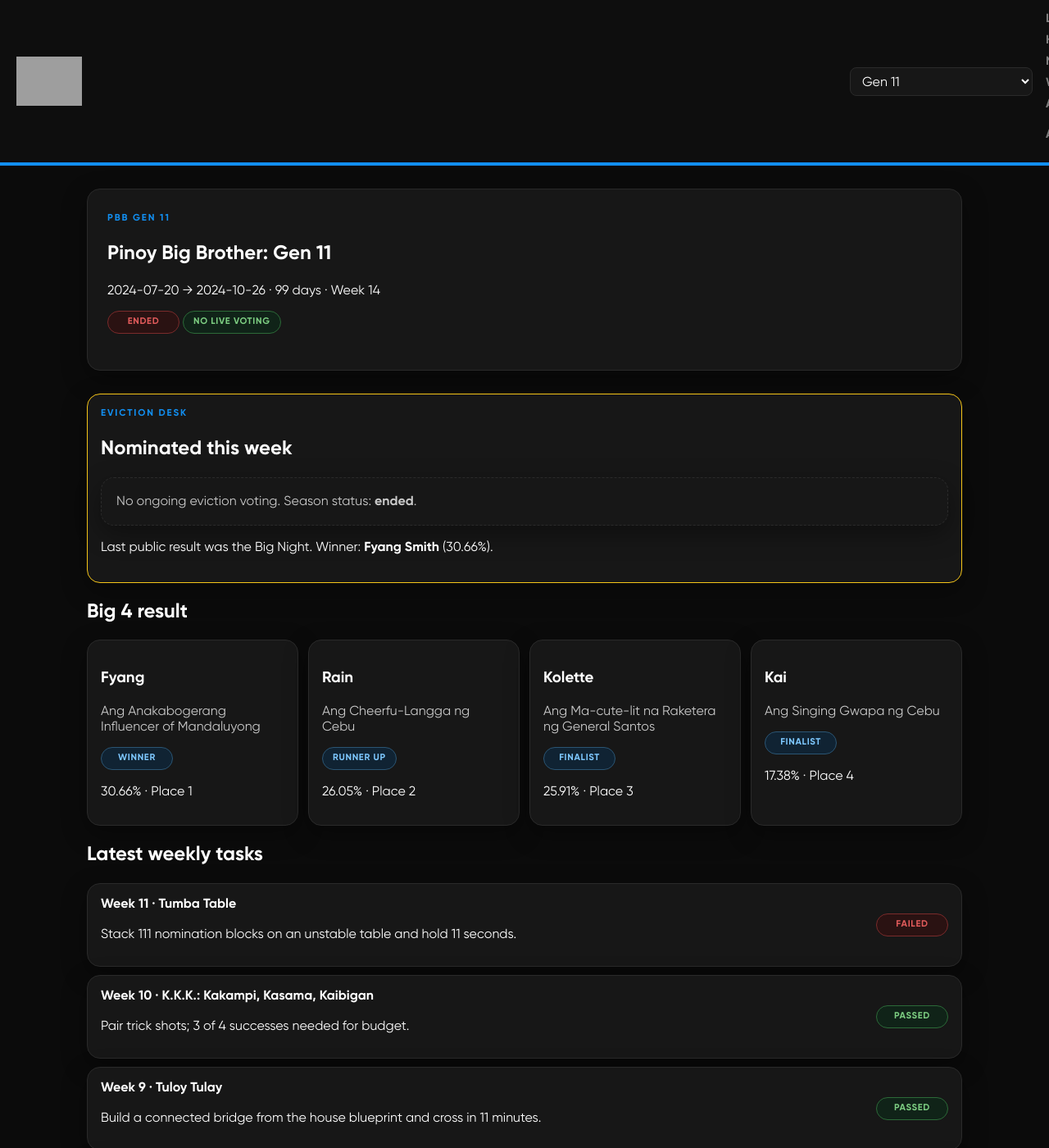
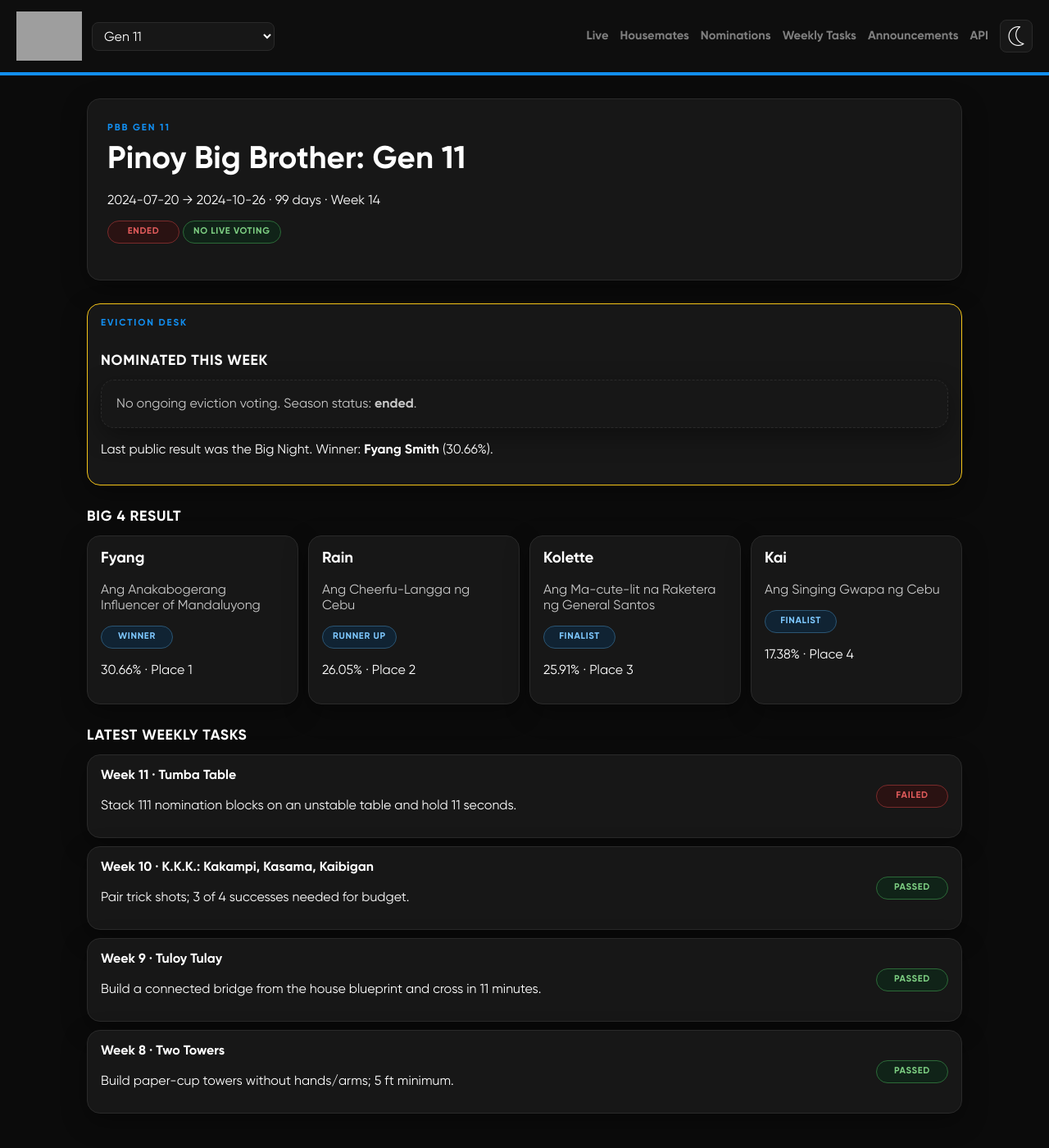
Before and after one commit to drpsphca/PHCASite-PBBUpdates, a Jekyll site: the page built from seasons/gen11/index.md, in a window 1280 px wide and 1400 px high. Shown: the whole window at 82% size. Built offline with Jekyll 4.4.1, drawn with Linux system fonts in a browser that asks for light colours; grey boxes are pictures that could not be loaded.

Commit message:
20261003-30

```diff
--- a/assets/css/style.css
+++ b/assets/css/style.css
@@ -39,126 +39,6 @@
   src: url("/assets/fonts/google_noto_serif_bold_italic.ttf") format("truetype");
   font-weight: 700;
   font-style: italic;
-}
-
-body { font-family: "Gilroy", "Segoe UI", sans-serif; font-weight: 400; }
-
-.brand img { height: 60px; width: auto; display: block; }
-
-.desktop-nav a,
-.mobile-nav a {
-  font-family: "Gilroy", sans-serif;
-  font-weight: 700;
-  color: #7f7f7f;
-}
-.desktop-nav a:hover,
-.desktop-nav a[aria-current="page"],
-.mobile-nav a:hover,
-.mobile-nav a[aria-current="page"] {
-  color: #000000;
-}
-
-.brand-row {
-  display: flex;
-  align-items: center;
-  gap: 12px;
-  width: auto;
-  flex: 0 0 auto;
-}
-.desktop-nav { margin-left: auto; }
-.icon-btn,
-.menu-btn {
-  width: 40px;
-  height: 40px;
-  padding: 8px;
-  border: 1px solid var(--line);
-  border-radius: 8px;
-  background: var(--panel);
-  display: inline-flex;
-  align-items: center;
-  justify-content: center;
-}
-.mobile-theme,
-.menu-btn { display: none; }
-
-@media (max-width: 900px) {
-  .desktop-nav, .desktop-only { display: none; }
-  .mobile-theme,
-  .menu-btn { display: inline-flex; }
-  .mobile-theme { margin-left: auto; }
-}
-
-.season-select { font-family: "Gilroy", sans-serif; font-weight: 500; }
-
-.icon-btn,
-.menu-btn {
-  width: 40px;
-  height: 40px;
-  padding: 8px;
-  border: 0;
-  background: transparent;
-}
-.icon-btn img,
-.menu-btn img { width: 24px; height: 24px; display: block; text-align: center; }
-
-.post-grid {
-  display: grid;
-  grid-template-columns: repeat(3, minmax(0, 1fr));
-  gap: 12px;
-}
-.post-card { border-radius: 16px; }
-.post-card h2,
-.post-card h2 a {
-  font-family: "Gilroy", sans-serif;
-  font-weight: 700;
-}
-.post-body,
-.post-body p,
-.post-body strong,
-.post-body em {
-  font-family: "Noto Serif PHCA", "Noto Serif", serif;
-  font-weight: 400;
-}
-.post-body strong { font-weight: 700; }
-.post-body em { font-style: italic; }
-
-@media (max-width: 900px) {
-  .post-grid { grid-template-columns: 1fr; }
-}
-
-.top {
-  display: flex;
-  flex-direction: row;
-  align-items: center;
-  justify-content: space-between;
-}
-.top {
-  display: flex;
-  flex-direction: row;
-  align-items: center;
-  justify-content: space-between;
-}
-
-.brand-row {
-  display: flex;
-  flex-direction: row;
-  align-items: center;
-  justify-content: space-between;
-  width: 100%;
-  flex-wrap: nowrap;
-  gap: 12px;
-}
-.menu-btn {
-  display: none;
-  margin-left: auto;
-  align-items: center;
-  justify-content: center;
-}
-
-@media (max-width: 900px) {
-  .top { flex-direction: row; align-items: center; }
-  .desktop-nav, .desktop-only { display: none; }
-  .menu-btn { display: inline-flex; }
 }
 
 :root,
@@ -212,7 +92,8 @@
     repeating-linear-gradient(0deg, transparent 0 27px, var(--grid) 27px 28px),
     var(--bg);
   color: var(--ink);
-  font-family: "Space Grotesk", "Segoe UI", sans-serif;
+  font-family: "Gilroy", "Segoe UI", sans-serif;
+  font-weight: 400;
 }
 
 a { color: var(--brand); text-decoration: none; }
@@ -223,25 +104,51 @@
   top: 0;
   z-index: 20;
   display: flex;
-  justify-content: space-between;
+  flex-direction: row;
   align-items: center;
+  justify-content: flex-start;
+  flex-wrap: nowrap;
   gap: 16px;
   padding: 14px 20px;
   background: var(--header);
   border-bottom: 4px solid var(--brand);
 }
 
-.brand-row { display: flex; align-items: center; gap: 12px; flex-wrap: wrap; }
-.brand {
-  color: var(--brand);
-  font-family: "Gilroy", sans-serif;
-  font-weight: 800;
-  letter-spacing: .12em;
-  text-transform: uppercase;
+.brand-row {
+  display: flex;
+  align-items: center;
+  justify-content: flex-start;
+  gap: 12px;
+  width: auto;
+  flex: 0 0 auto;
+  margin-left: 0;
 }
 
-.season-switch select,
-.theme-btn {
+.brand img { height: 60px; width: auto; display: block; }
+
+.desktop-nav {
+  display: flex;
+  flex-direction: row;
+  flex-wrap: nowrap;
+  align-items: center;
+  gap: 14px;
+  margin-left: auto;
+}
+
+.desktop-nav a,
+.mobile-nav a {
+  font-family: "Gilroy", sans-serif;
+  font-weight: 700;
+  color: #7f7f7f;
+  font-size: .92rem;
+}
+.desktop-nav a:hover,
+.desktop-nav a[aria-current="page"],
+.mobile-nav a:hover,
+.mobile-nav a[aria-current="page"] { color: #000000; }
+
+.season-select { font-family: "Gilroy", sans-serif; font-weight: 500; }
+.season-switch select {
   background: var(--panel);
   color: var(--ink);
   border: 1px solid var(--line);
@@ -251,27 +158,44 @@
   cursor: pointer;
 }
 
-.theme-btn { min-width: 72px; }
-
-nav { display: flex; flex-wrap: wrap; gap: 8px 14px; align-items: center; }
-nav a { color: var(--ink); font-size: .92rem; }
+.icon-btn,
+.menu-btn,
+.mobile-theme {
+  width: 40px;
+  height: 40px;
+  padding: 8px;
+  border: 1px solid var(--line);
+  border-radius: 8px;
+  background: var(--panel);
+  display: inline-flex;
+  align-items: center;
+  justify-content: center;
+}
+.icon-btn img,
+.menu-btn img { width: 24px; height: 24px; display: block; }
+.mobile-theme,
+.menu-btn,
+.mobile-nav { display: none; }
 
 .sr-only {
   position: absolute;
-  width: 1px; height: 1px;
+  width: 1px;
+  height: 1px;
   overflow: hidden;
   clip: rect(0 0 0 0);
 }
 
 .wrap { max-width: 1100px; margin: 0 auto; padding: 28px 16px 80px; }
 
-.hero, .card, .block, .row, .empty, .table-wrap {
+.hero, .card, .block, .row, .empty, .table-wrap, .season-card {
   background: var(--panel);
   border: 1px solid var(--line);
   box-shadow: var(--shadow);
+  border-radius: 16px;
 }
-
 .hero { padding: 28px 24px; margin-bottom: 28px; }
+.card { padding: 16px; }
+.block { padding: 18px; margin: 0 0 18px; }
 .kicker {
   margin: 0 0 8px;
   color: var(--brand);
@@ -290,40 +214,40 @@
   font-family: "Gilroy", sans-serif;
   font-weight: 700;
 }
+h1 { margin: 0 0 10px; font-size: clamp(1.6rem, 3vw, 2.4rem); line-height: 1.2; }
+h2 { margin: 28px 0 12px; font-size: 1.1rem; letter-spacing: .04em; text-transform: uppercase; line-height: 1.2; }
+h3 { margin: 0 0 6px; line-height: 1.2; }
 
-body,
-.tally-label,
-.tally-state,
-.badge,
-.row p,
-.post-body,
-.post-body p {
-  font-family: "Gilroy", sans-serif;
-  font-weight: 400;
+.mono, small { color: var(--muted); }
+
+.post-grid {
+  display: grid;
+  grid-template-columns: repeat(3, minmax(0, 1fr));
+  gap: 12px;
 }
-
 .post-body,
 .post-body p,
 .post-body em,
-.post-body strong {
-  font-family: "Noto Serif PHCA", serif;
-}
+.post-body strong { font-family: "Noto Serif PHCA", serif; font-weight: 400; }
 .post-body strong { font-weight: 700; }
 .post-body em { font-style: italic; }
 
-.mono, small { color: var(--muted); }
-.grid, .tally-grid {
+.season-cards {
   display: grid;
-  grid-template-columns: repeat(auto-fit, minmax(160px, 1fr));
+  grid-template-columns: repeat(auto-fit, minmax(240px, 1fr));
   gap: 12px;
 }
-.grid { grid-template-columns: repeat(auto-fit, minmax(220px, 1fr)); }
+.season-card { display: block; padding: 18px; color: inherit; }
 
-.card { padding: 16px; }
-.block { padding: 18px; margin: 0 0 18px; }
+.grid {
+  display: grid;
+  grid-template-columns: repeat(auto-fit, minmax(220px, 1fr));
+  gap: 12px;
+}
 .row {
   display: flex;
   justify-content: space-between;
+  align-items: center;
   gap: 16px;
   padding: 14px 16px;
   margin: 10px 0;
@@ -347,7 +271,6 @@
   justify-content: start;
   gap: 12px;
 }
-
 .tally-card {
   box-sizing: border-box;
   display: flex;
@@ -361,121 +284,6 @@
   text-align: center;
   color: #fff;
 }
-
-.tally-card .hm-photo,
-.tally-card img {
-  width: 100%;
-  height: 132px;
-  object-fit: contain;
-  object-position: center bottom;
-  background: transparent;
-  border: 0;
-  border-radius: 8px;
-  display: block;
-}
-
-.tally-card h3,
-.tally-card .tally-label,
-.tally-card .tally-state {
-  color: #fff;
-  margin: 6px 0 0;
-}
-
-.tally-state {
-  margin-top: 4px;
-  font-size: .68rem;
-  letter-spacing: .06em;
-  text-transform: uppercase;
-}
-
-.tally-photo {
-  width: 100%;
-  aspect-ratio: 1 / 1;
-  border-radius: 10px;
-  background: #111111;
-  display: flex;
-  align-items: center;
-  justify-content: center;
-  overflow: hidden;
-}
-
-.tally-photo img,
-.tally-card .hm-photo {
-  width: 100%;
-  height: 100%;
-  object-fit: contain;
-  object-position: center bottom;
-  background: transparent;
-}
-
-.tally-card h3 {
-  margin: 8px 0 2px;
-  font-size: 1rem;
-  color: #fff;
-}
-
-.tally-card .tally-label,
-.tally-card .tally-state {
-  color: #fff;
-  margin: 0;
-}
-
-.tally-state {
-  margin-top: auto;
-  padding-top: 6px;
-  font-size: .68rem;
-  letter-spacing: .06em;
-  text-transform: uppercase;
-}
-
-.grid {
-  display: grid;
-  grid-template-columns: repeat(auto-fit, minmax(220px, 1fr));
-  gap: 12px;
-}
-
-.badge {
-  display: inline-block;
-  padding: 4px 9px;
-  border-radius: 999px;
-  font-size: .7rem;
-  font-weight: 700;
-  letter-spacing: .06em;
-  text-transform: uppercase;
-  border: 1px solid transparent;
-}
-.badge-winner, .badge-runner_up, .badge-finalist, .badge-third, .badge-fourth, .badge-win {
-  background: #102333; color: var(--finale); border-color: #2b5573;
-}
-.badge-safe, .badge-saved, .badge-passed {
-  background: #102318; color: var(--safe); border-color: #2c6a38;
-}
-.badge-nominated, .badge-partial, .badge-eviction_open {
-  background: #2b2206; color: var(--nom); border-color: var(--nom-dim);
-}
-.badge-evicted, .badge-failed, .badge-ended {
-  background: #2a1212; color: var(--evicted); border-color: #7a2b2b;
-}
-
-.table-wrap { overflow-x: auto; }
-table { width: 100%; border-collapse: collapse; }
-th, td { border-bottom: 1px solid var(--line); padding: 11px 8px; text-align: left; vertical-align: top; }
-th { color: var(--brand); font-size: .75rem; letter-spacing: .08em; text-transform: uppercase; }
-
-.nom-board { border-color: var(--nom); }
-.empty { padding: 18px; border-style: dashed; color: var(--muted); }
-.foot {
-  padding: 24px 16px;
-  color: var(--muted);
-  font-size: .85rem;
-  border-top: 1px solid var(--line);
-  background: var(--header);
-}
-
-@media (max-width: 720px) {
-  .top { flex-direction: column; align-items: flex-start; }
-}
-
 .tally-card .hm-photo,
 .tally-card img {
   width: 100%;
@@ -487,14 +295,9 @@
   border-radius: 0;
   display: block;
 }
-
 .tally-card h3,
 .tally-card .tally-label,
-.tally-card .tally-state {
-  color: #fff;
-  margin: 6px 0 0;
-}
-
+.tally-card .tally-state { color: #fff; margin: 6px 0 0; }
 .tally-state {
   margin-top: auto;
   font-size: .68rem;
@@ -502,128 +305,19 @@
   text-transform: uppercase;
 }
 
-.hero,
-.card,
-.block,
-.row,
-.empty,
-.table-wrap,
-.season-card {
-  border-radius: 16px;
-}
-
-.season-cards {
-  display: grid;
-  grid-template-columns: repeat(auto-fit, minmax(240px, 1fr));
-  gap: 12px;
-}
-.season-card {
-  display: block;
-  padding: 18px;
-  background: var(--panel);
-  border: 1px solid var(--line);
-  color: inherit;
-}
-
-.menu-btn, .mobile-nav { display: none; }
-
-@media (max-width: 900px) {
-  .desktop-nav, .desktop-only { display: none; }
-  .menu-btn {
-    display: inline-flex;
-    margin-left: auto;
-    background: var(--panel);
-    color: var(--ink);
-    border: 1px solid var(--line);
-    border-radius: 8px;
-    padding: 6px 10px;
-  }
-  .mobile-nav {
-    display: none;
-    position: absolute;
-    top: 100%;
-    right: 12px;
-    width: min(280px, calc(100% - 24px));
-    padding: 12px;
-    background: var(--panel);
-    border: 1px solid var(--line);
-    border-radius: 16px;
-  }
-  .mobile-nav.open { display: flex; flex-direction: column; gap: 10px; }
-  .top { position: sticky; }
-}
-
-.theme-label { display: none; }
-
-.theme-row {
-  display: inline-flex;
-  align-items: center;
-  gap: 8px;
-  width: auto;
-  height: auto;
-  padding: 6px 0;
-}
-
-@media (max-width: 900px) {
-  .mobile-nav .theme-label {
-    display: inline;
-    font-family: "Gilroy", sans-serif;
-    font-weight: 700;
-    color: var(--ink);
-  }
-}
-
-.top { position: sticky; }
-.mobile-nav {
-  z-index: 30;
-  pointer-events: auto;
-}
-.mobile-nav .icon-btn {
-  position: relative;
-  z-index: 31;
-  pointer-events: auto;
-  width: 44px;
-  height: 44px;
-}
-
-.mobile-theme { display: none; }
-
-.menu-btn,
-.mobile-theme {
-  width: 40px;
-  height: 40px;
-  padding: 8px;
-  border: 1px solid var(--line);
-  border-radius: 8px;
-  background: var(--panel);
-  align-items: center;
-  justify-content: center;
-}
-
-@media (max-width: 900px) {
-  .brand-row { margin-left: auto; }
-  .mobile-theme,
-  .menu-btn { display: inline-flex; }
-  .mobile-theme { margin-left: auto; }
-  .menu-btn { margin-left: 8px; }
-}
-
-/* Weeks 1-11 nominations */
 .tally-nominated { background: #c62828; }
 .tally-not_nominated,
 .tally-ineligible,
 .tally-safe,
 .tally-saved { background: #1565c0; }
-
-/* Eviction results before Big 4 */
 .tally-evicted { background: #c62828; }
-
-/* Week 12 + Eviction Night + Big Night only */
-.tally-finale.tally-hm-jm-ibarra      { background: #005bc0; }
-.tally-finale.tally-hm-kai-montinola  { background: #f3000c; }
+.tally-result-saved { background: #1b8a3e; }
+.tally-result-evicted { background: #c62828; }
+.tally-finale.tally-hm-jm-ibarra { background: #005bc0; }
+.tally-finale.tally-hm-kai-montinola { background: #f3000c; }
 .tally-finale.tally-hm-kolette-madelo { background: #c305b9; }
-.tally-finale.tally-hm-rain-celmar    { background: #0d910b; }
-.tally-finale.tally-hm-fyang-smith    { background: #4707ca; }
+.tally-finale.tally-hm-rain-celmar { background: #0d910b; }
+.tally-finale.tally-hm-fyang-smith { background: #4707ca; }
 
 .badge {
   display: inline-flex;
@@ -642,84 +336,73 @@
   white-space: nowrap;
   border: 1px solid transparent;
 }
+.row .badge { align-self: center; }
 
-.row {
-  display: flex;
-  justify-content: space-between;
-  align-items: center;
-  gap: 16px;
-  padding: 14px 16px;
-  margin: 10px 0;
-}
-
-.row .badge {
-  align-self: center;
-}
-/* Dark (default) */
 html[data-theme="dark"] .badge-winner,
 html[data-theme="dark"] .badge-runner_up,
 html[data-theme="dark"] .badge-finalist,
 html[data-theme="dark"] .badge-third,
 html[data-theme="dark"] .badge-fourth,
-html[data-theme="dark"] .badge-win {
-  background: #102333;
-  color: #7ec8ff;
-  border-color: #2b5573;
-}
+html[data-theme="dark"] .badge-win { background: #102333; color: #7ec8ff; border-color: #2b5573; }
 html[data-theme="dark"] .badge-safe,
 html[data-theme="dark"] .badge-saved,
-html[data-theme="dark"] .badge-passed {
-  background: #102318;
-  color: #7dce82;
-  border-color: #2c6a38;
-}
+html[data-theme="dark"] .badge-passed { background: #102318; color: #7dce82; border-color: #2c6a38; }
 html[data-theme="dark"] .badge-nominated,
 html[data-theme="dark"] .badge-partial,
-html[data-theme="dark"] .badge-eviction_open {
-  background: #2b2206;
-  color: #f5c518;
-  border-color: #7a5f0a;
-}
+html[data-theme="dark"] .badge-eviction_open { background: #2b2206; color: #f5c518; border-color: #7a5f0a; }
 html[data-theme="dark"] .badge-evicted,
 html[data-theme="dark"] .badge-failed,
-html[data-theme="dark"] .badge-ended {
-  background: #2a1212;
-  color: #e15b5b;
-  border-color: #7a2b2b;
-}
+html[data-theme="dark"] .badge-ended { background: #2a1212; color: #e15b5b; border-color: #7a2b2b; }
 
-/* Light */
 html[data-theme="light"] .badge-winner,
 html[data-theme="light"] .badge-runner_up,
 html[data-theme="light"] .badge-finalist,
 html[data-theme="light"] .badge-third,
 html[data-theme="light"] .badge-fourth,
-html[data-theme="light"] .badge-win {
-  background: #d6ecff;
-  color: #0b5cab;
-  border-color: #8ec4f0;
-}
+html[data-theme="light"] .badge-win { background: #d6ecff; color: #0b5cab; border-color: #8ec4f0; }
 html[data-theme="light"] .badge-safe,
 html[data-theme="light"] .badge-saved,
-html[data-theme="light"] .badge-passed {
-  background: #d9f5de;
-  color: #157a32;
-  border-color: #8ed39a;
-}
+html[data-theme="light"] .badge-passed { background: #d9f5de; color: #157a32; border-color: #8ed39a; }
 html[data-theme="light"] .badge-nominated,
 html[data-theme="light"] .badge-partial,
-html[data-theme="light"] .badge-eviction_open {
-  background: #fff3c4;
-  color: #8a6a00;
-  border-color: #f5c518;
-}
+html[data-theme="light"] .badge-eviction_open { background: #fff3c4; color: #8a6a00; border-color: #f5c518; }
 html[data-theme="light"] .badge-evicted,
 html[data-theme="light"] .badge-failed,
-html[data-theme="light"] .badge-ended {
-  background: #ffd6d6;
-  color: #b71c1c;
-  border-color: #f0a0a0;
+html[data-theme="light"] .badge-ended { background: #ffd6d6; color: #b71c1c; border-color: #f0a0a0; }
+
+.table-wrap { overflow-x: auto; }
+table { width: 100%; border-collapse: collapse; }
+th, td { border-bottom: 1px solid var(--line); padding: 11px 8px; text-align: left; vertical-align: top; }
+th { color: var(--brand); font-size: .75rem; letter-spacing: .08em; text-transform: uppercase; }
+.nom-board { border-color: var(--nom); }
+.empty { padding: 18px; border-style: dashed; color: var(--muted); }
+.foot {
+  padding: 24px 16px;
+  color: var(--muted);
+  font-size: .85rem;
+  border-top: 1px solid var(--line);
+  background: var(--header);
 }
 
-.tally-result-saved { background: #1b8a3e; }
-.tally-result-evicted { background: #c62828; }
+@media (max-width: 900px) {
+  .desktop-nav,
+  .desktop-only { display: none; }
+  .mobile-theme,
+  .menu-btn { display: inline-flex; }
+  .mobile-theme { margin-left: auto; }
+  .menu-btn { margin-left: 8px; }
+  .post-grid { grid-template-columns: 1fr; }
+  .mobile-nav {
+    display: none;
+    position: absolute;
+    top: 100%;
+    right: 12px;
+    z-index: 30;
+    width: min(280px, calc(100% - 24px));
+    padding: 12px;
+    background: var(--panel);
+    border: 1px solid var(--line);
+    border-radius: 16px;
+  }
+  .mobile-nav.open { display: flex; flex-direction: column; gap: 10px; }
+}
```
